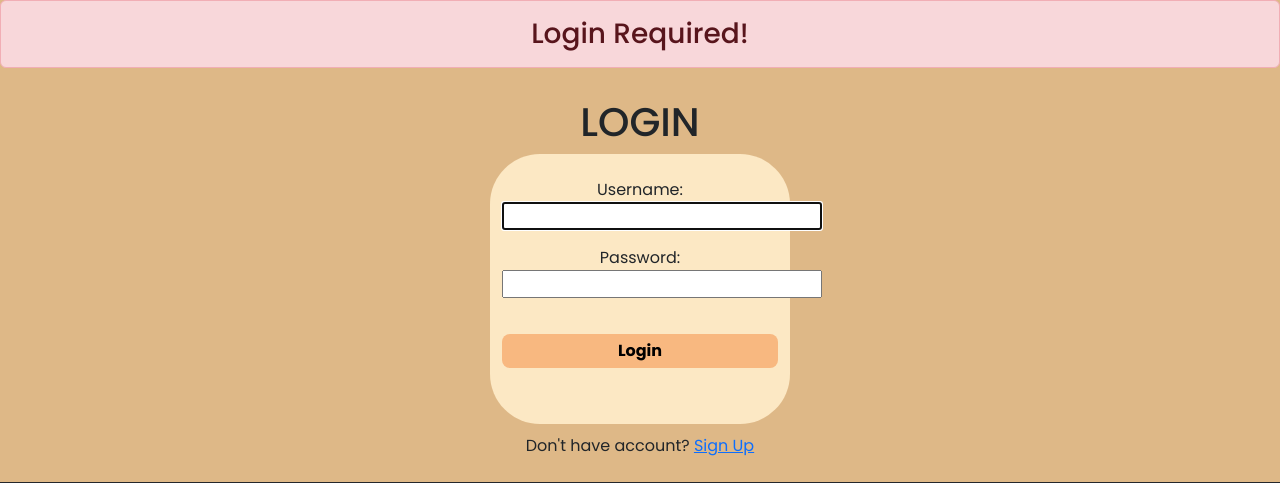
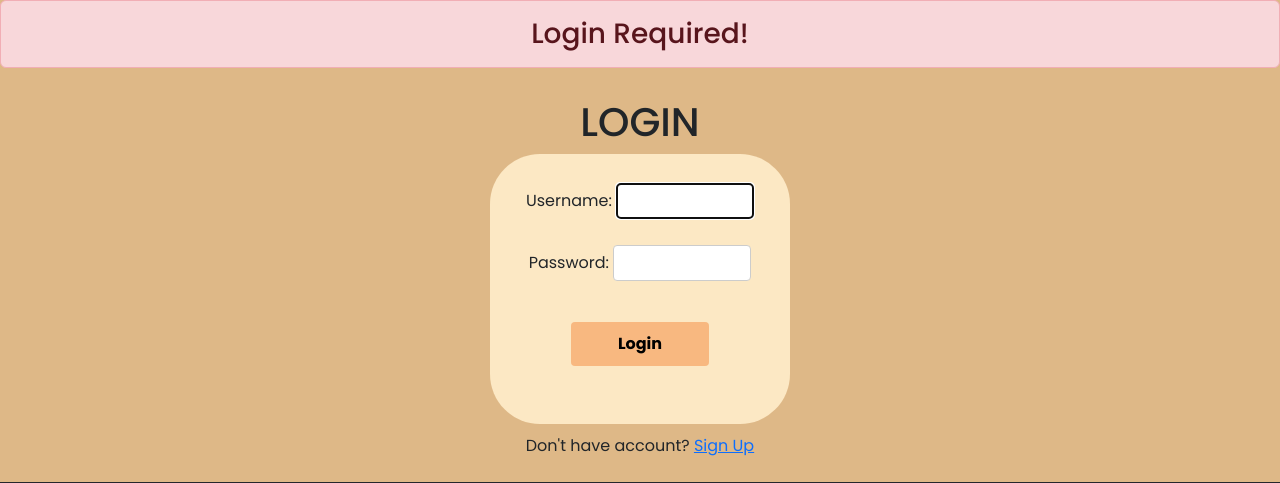
Before and after one commit to Taneja12/qwick, a Django app: page /1 in a window 1280 px wide. Shown: the part 81-564 px from the top of the page. Run offline with Django 5.2, Linux system fonts and the light colour scheme; some libraries are stand-ins or nearby versions.

Commit message:
changes in login and signup html

```diff
--- a/app1/templates/app1/login.html
+++ b/app1/templates/app1/login.html
@@ -10,29 +10,55 @@
     <link href="https://cdn.jsdelivr.net/npm/bootstrap@5.3.1/dist/css/bootstrap.min.css" rel="stylesheet"
         integrity="sha384-4bw+/aepP/YC94hEpVNVgiZdgIC5+VKNBQNGCHeKRQN+PtmoHDEXuppvnDJzQIu9" crossorigin="anonymous">
 </head>
+<style>
+    input[type="text"],
+    input[type="password"] {
+        width: 50%;
+        padding: 5px;
+        margin: 5px 0;
+        border: 1px solid #ccc;
+        border-radius: 4px;
+        box-sizing: border-box;
+    }
 
-<body style="background-color: burlywood;;">
+    button[type="submit"] {
+        width: 50%;
+        padding: 10px;
+        border: none;
+        border-radius: 4px;
+        cursor: pointer;
+    }
+</style>
+
+<body style="background-color: burlywood;">
     <!-- Navbar Starts HEre  -->
     {% include 'app1/navbar.html' %}
     <!-- Navbar Ends Here -->
 
-    <div style=" text-align: center;" >
+    <div style=" text-align: center;">
         {% if o %}
         <h3 class="alert alert-danger">{{ o }}</h3>
         {% endif%}
-        <h1  style="background-color: burlywood; margin-top: 30px;">LOGIN</h1>
-        <h4>{{ k }}</h4>
-        <h4>{{ d }}</h4>
-    <h1>{{ log }}</h1>
+        <h1 style="background-color: burlywood; margin-top: 30px;">LOGIN</h1>
+        {% if k %}
+        <h4 style="margin-top: 20px;">{{ k }}</h4>
+        {% endif%}
+        {% if k %}
+        <h4 style="margin-top: 20px;">{{ d }}</h4>
+        {% endif%}
+
 
     </div>
 
-    <div class="container text-center" style=" background-color: rgb(252, 232, 196);width: 300px;border-radius: 50px;height: 270px;display: flexbox;">
-        <form method="post" action="" style="display: flex; flex-direction: column; width: auto;">
+    <div class="container text-center"
+        style=" background-color: rgb(252, 232, 196);width: 300px;border-radius: 50px;height: 270px;display: flexbox;">
+        <form method="post" action="" style="display: flex; flex-direction: column;">
             <br>
             {% csrf_token %}
             {{ form.as_p }}
-            <button class="btn, btn1" style="margin-top: 20px;">Login</button>
+            <div style="display: flex; justify-content: center;">
+                <button class="btn, btn1" style="margin-top: 20px;" type="submit">Login</button>
+            </div>
         </form>
     </div>
     <div style="display: flex; justify-content: center; margin-top: 10px;">
```
Also changed, not shown: app1/templates/app1/signup.html (+21 -3 lines).
